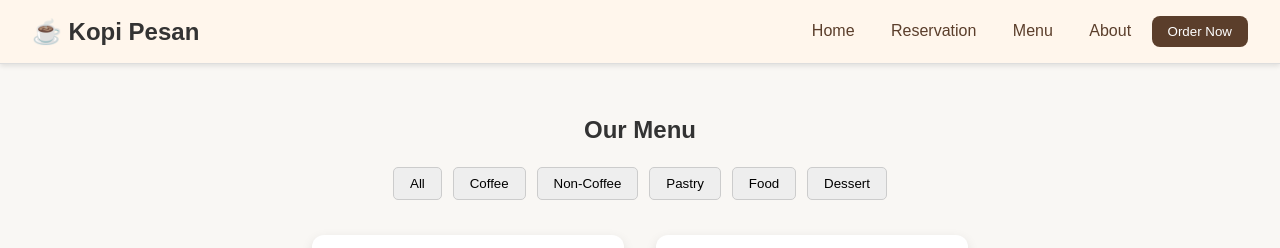
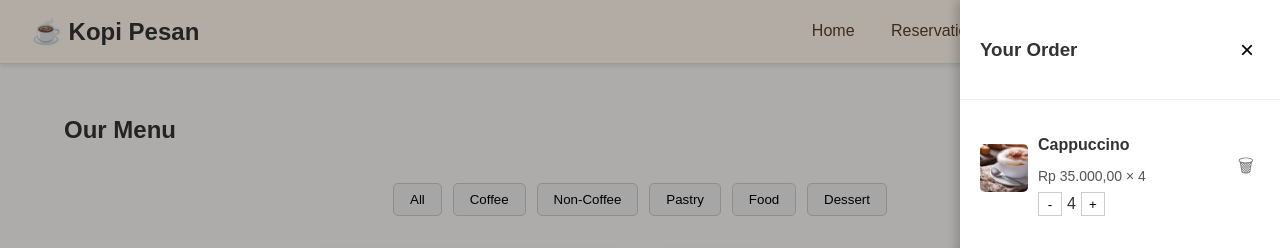
Before and after one commit to AdityaVirgi/project-alley, a PHP site: page /menu.php in a window 1280 px wide. Shown: the top 248 px of the page. Run offline with PHP 8.4, Linux system fonts and the light colour scheme.

Commit message:
update cart

```diff
--- a/menu.php
+++ b/menu.php
@@ -1,6 +1,7 @@
 <!DOCTYPE html>
 <html lang="en">
 <head>
+  <link rel="stylesheet" href="https://cdnjs.cloudflare.com/ajax/libs/font-awesome/6.4.0/css/all.min.css">
   <meta charset="UTF-8" />
   <meta name="viewport" content="width=device-width, initial-scale=1.0" />
   <title>Menu - Kopi Pesan</title>
@@ -20,7 +21,13 @@
 
    <!-- KATEGORI MAKANAN -->
   <section class="menu-section">
-    <h2>Our Menu</h2>
+  <div class="menu-header">
+  <h2>Our Menu</h2>
+  <a href="javascript:void(0);" onclick="openCart()" class="cart-icon">
+    <img src="images/cart.png" alt="Cart" />
+    <span class="cart-badge">2</span>
+  </a>
+</div>
     <div class="menu-filters">
       <button class="filter-btn" data-filter="all">All</button>
       <button class="filter-btn" data-filter="coffee">Coffee</button>
@@ -33,7 +40,7 @@
     <div class="menu-items">
       <!-- Chocolate Croissant -->
       <div class="menu-card pastry">
-          <img src="Chocolate Croissant.jpg" alt="Chocolate Croissant" />
+          <img src="images/Chocolate-Croissant.jpg" alt="Chocolate Croissant" />
           <div class="menu-info">
           <h3>Chocolate Croissant</h3>
           <p>Buttery, flaky pastry filled with rich chocolate.</p>
@@ -51,8 +58,6 @@
           <input type="hidden" name="quantity" id="quantityInput" value="0">
           <button class="add-to-cart">Add to Cart</button>
         </form>
-
-
           <script>
             let quantity = 0;
 
@@ -161,5 +166,93 @@
       });
     });
   </script>
+
+<script>
+  // Ambil jumlah dari localStorage, default 0
+  let cartCount = localStorage.getItem('cartCount') ? parseInt(localStorage.getItem('cartCount')) : 0;
+  updateCartBadge();
+
+  // Tambahkan event listener ke semua tombol "Add to Cart"
+  document.querySelectorAll(".add-to-cart").forEach(button => {
+    button.addEventListener("click", function (e) {
+      e.preventDefault();
+
+      const form = this.closest("form");
+      const quantityInput = form.querySelector("input[name='quantity']");
+      const quantity = parseInt(quantityInput.value);
+
+      if (quantity > 0) {
+        cartCount += quantity;
+        localStorage.setItem('cartCount', cartCount);
+        updateCartBadge();
+        alert("Item added to cart!");
+        quantityInput.value = 0;
+
+        const display = form.parentElement.querySelector(".quantity-display");
+        if (display) display.textContent = 0;
+
+        const displaySingle = form.parentElement.querySelector("#quantityDisplay");
+        if (displaySingle) displaySingle.textContent = 0;
+      } else {
+        alert("Please select at least 1 item.");
+      }
+    });
+  });
+
+  function updateCartBadge() {
+    const badge = document.querySelector(".cart-badge");
+    if (badge) {
+      badge.textContent = cartCount;
+    }
+  }
+</script>
+
+<!-- Cart Popup HTML -->
+<div class="cart-overlay" id="cartOverlay">
+  <!-- Sidebar Cart -->
+  <div class="cart-popup">
+    <div class="cart-header">
+      <h3>Your Order</h3>
+      <button onclick="closeCart()" class="cart-close-btn">&times;</button>
+    </div>
+
+    <div class="cart-items">
+      <div class="cart-item">
+        <img src="images/cappuccino.jpg" class="item-img" alt="Cappuccino">
+        <div class="item-info">
+          <p class="item-name">Cappuccino</p>
+          <p class="item-price">Rp 35.000,00 × 4</p>
+          <div class="item-qty">
+            <button class="btn-qty">-</button>
+            <span>4</span>
+            <button class="btn-qty">+</button>
+          </div>
+        </div>
+        <button class="item-delete">🗑</button>
+      </div>
+    </div>
+
+    <div class="cart-footer">
+      <div class="total">
+        <span>Total</span>
+        <strong>Rp 140.000,00</strong>
+      </div>
+      <button class="btn-checkout">Checkout</button>
+      <button class="btn-clear">Clear Cart</button>
+    </div>
+  </div>
+</div>
+
+<!-- Script Buka/Tutup Cart -->
+<script>
+  function openCart() {
+    document.getElementById('cartOverlay').style.display = 'flex';
+  }
+
+  function closeCart() {
+    document.getElementById('cartOverlay').style.display = 'none';
+  }
+</script>
+
 </body>
 </html>
--- a/style.css
+++ b/style.css
@@ -275,7 +275,7 @@ nav a {
   margin-top: 0.5rem;
 } /* BUTTON ADDTO CART */
 
-<style > .floor-plan {
+.floor-plan {
   display: grid;
   grid-template-columns: repeat(4, 1fr);
   gap: 15px;
@@ -351,3 +351,187 @@ footer a {
   margin-bottom: 0.3rem;
   text-decoration: none;
 }
+
+.cart-icon {
+  position: relative;
+  display: inline-block;
+}
+
+.cart-icon img {
+  width: 32px;
+  height: 32px;
+}
+
+.cart-badge {
+  position: absolute;
+  top: -8px;
+  right: -8px;
+  background: red;
+  color: white;
+  font-size: 12px;
+  font-weight: bold;
+  padding: 2px 6px;
+  border-radius: 50%;
+  display: inline-block;
+}
+
+
+.menu-header {
+  display: flex;
+  justify-content: space-between;
+  align-items: center;
+  padding: 0 2rem;
+  margin-bottom: 1rem;
+}
+
+.cart-icon {
+  position: relative;
+  display: inline-block;
+}
+
+.cart-icon img {
+  width: 30px;
+  height: 30px;
+}
+
+.cart-badge {
+  position: absolute;
+  top: -8px;
+  right: -8px;
+  background: red;
+  color: white;
+  font-size: 12px;
+  padding: 2px 5px;
+  border-radius: 50%;
+}
+
+/* Overlay Background */
+.cart-overlay {
+  position: fixed;
+  top: 0; right: 0; bottom: 0; left: 0;
+  background: rgba(0, 0, 0, 0.3);
+  display: flex;
+  justify-content: flex-end;
+  z-index: 999;
+}
+
+/* Cart Sidebar */
+.cart-popup {
+  width: 320px;
+  background: #fff;
+  height: 100vh;
+  display: flex;
+  flex-direction: column;
+  box-shadow: -4px 0 10px rgba(0, 0, 0, 0.2);
+}
+
+/* Header */
+.cart-header {
+  display: flex;
+  justify-content: space-between;
+  padding: 20px;
+  font-weight: bold;
+  border-bottom: 1px solid #eee;
+}
+
+/* Close button */
+.cart-close-btn {
+  font-size: 24px;
+  background: none;
+  border: none;
+  cursor: pointer;
+}
+
+/* Item list */
+.cart-items {
+  flex-grow: 1;
+  overflow-y: auto;
+  padding: 20px;
+}
+
+.cart-item {
+  display: flex;
+  align-items: center;
+  margin-bottom: 20px;
+}
+
+.item-img {
+  width: 48px;
+  height: 48px;
+  border-radius: 5px;
+  margin-right: 10px;
+  object-fit: cover;
+}
+
+.item-info {
+  flex-grow: 1;
+}
+
+.item-name {
+  font-weight: bold;
+  margin-bottom: 4px;
+}
+
+.item-price {
+  font-size: 14px;
+  margin-bottom: 8px;
+  color: #555;
+}
+
+.item-qty {
+  display: flex;
+  gap: 5px;
+  align-items: center;
+}
+
+.btn-qty {
+  width: 24px;
+  height: 24px;
+  border: 1px solid #ccc;
+  background: #fff;
+  cursor: pointer;
+}
+
+.item-delete {
+  background: none;
+  border: none;
+  font-size: 18px;
+  color: #777;
+  cursor: pointer;
+}
+
+/* Footer */
+.cart-footer {
+  padding: 20px;
+  border-top: 1px solid #eee;
+}
+
+.total {
+  display: flex;
+  justify-content: space-between;
+  margin-bottom: 15px;
+  font-size: 16px;
+}
+
+.btn-checkout {
+  width: 100%;
+  padding: 10px;
+  background: #4CAF50;
+  border: none;
+  color: white;
+  margin-bottom: 10px;
+  font-weight: bold;
+  cursor: pointer;
+  border-radius: 5px;
+}
+
+.btn-clear {
+  width: 100%;
+  padding: 10px;
+  background: #f9f9f9;
+  border: 1px solid #ccc;
+  color: #333;
+  font-weight: bold;
+  cursor: pointer;
+  border-radius: 5px;
+}
```
Also changed, not shown: cart.php (deleted, +0 -17 lines), images/Chocolate-Croissant.jpg (added), images/almond-croissant.jpg (added), images/cappuccino.jpg (added), images/cart.png (added).
